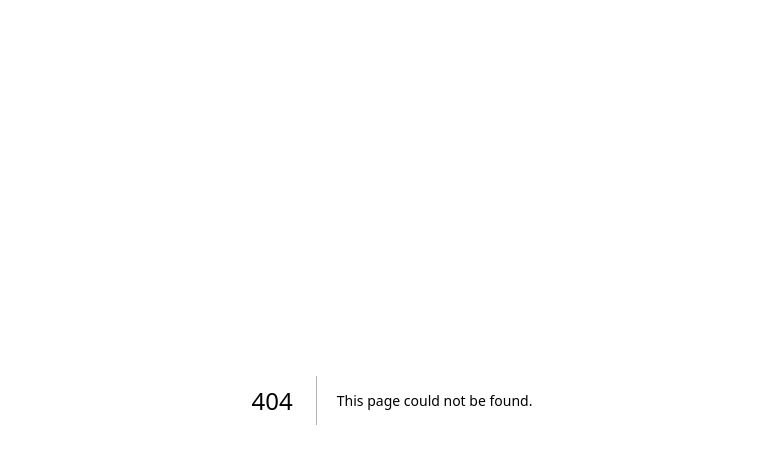
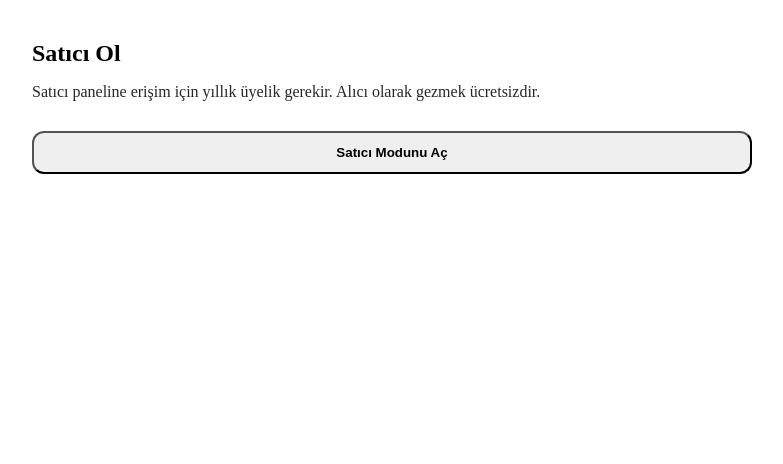
Before and after one commit to Bugsbuny24/tradepi, a Next.js app: page /apply-seller in a window 1280 px wide. Before the commit this address had no page. Shown: the top 464 px of the page, without its empty margins (248-1031 px from the left). Built offline with nearby package versions, Linux system fonts and the light colour scheme; no server answers.

Commit message:
Create page.tsx

```diff
--- /dev/null
+++ b/app/apply-seller/page.tsx
@@ -0,0 +1,71 @@
+"use client";
+
+import { useState } from "react";
+import { useRouter } from "next/navigation";
+import { createClient } from "@supabase/supabase-js";
+
+const supabase = createClient(
+  process.env.NEXT_PUBLIC_SUPABASE_URL!,
+  process.env.NEXT_PUBLIC_SUPABASE_ANON_KEY!
+);
+
+export default function ApplySellerPage() {
+  const router = useRouter();
+  const [loading, setLoading] = useState(false);
+  const [msg, setMsg] = useState("");
+
+  const becomeSeller = async () => {
+    setMsg("");
+    setLoading(true);
+    try {
+      const { data: userData, error: userErr } = await supabase.auth.getUser();
+      if (userErr || !userData?.user?.id) throw new Error("Giriş yok (Supabase oturumu yok).");
+
+      const uid = userData.user.id;
+
+      const { error } = await supabase
+        .from("profiles")
+        .update({ is_seller: true })
+        .eq("id", uid);
+
+      if (error) throw new Error(error.message);
+
+      setMsg("✅ Satıcı moduna geçtin. Üyelik ekranına yönlendiriyorum…");
+      setTimeout(() => router.push("/pi/membership"), 700);
+    } catch (e: any) {
+      setMsg(e?.message ?? "İşlem başarısız.");
+    } finally {
+      setLoading(false);
+    }
+  };
+
+  return (
+    <div style={{ maxWidth: 720, margin: "0 auto", padding: 16 }}>
+      <h1 style={{ fontSize: 24, fontWeight: 900 }}>Satıcı Ol</h1>
+      <p style={{ opacity: 0.85, marginTop: 8 }}>
+        Satıcı paneline erişim için yıllık üyelik gerekir. Alıcı olarak gezmek ücretsizdir.
+      </p>
+
+      <button
+        onClick={becomeSeller}
+        disabled={loading}
+        style={{
+          marginTop: 14,
+          width: "100%",
+          padding: 12,
+          borderRadius: 12,
+          fontWeight: 900,
+          cursor: "pointer",
+        }}
+      >
+        {loading ? "İşleniyor…" : "Satıcı Modunu Aç"}
+      </button>
+
+      {msg ? (
+        <div style={{ marginTop: 12, padding: 10, borderRadius: 10, background: "#f7f7f7" }}>
+          {msg}
+        </div>
+      ) : null}
+    </div>
+  );
+}
```
